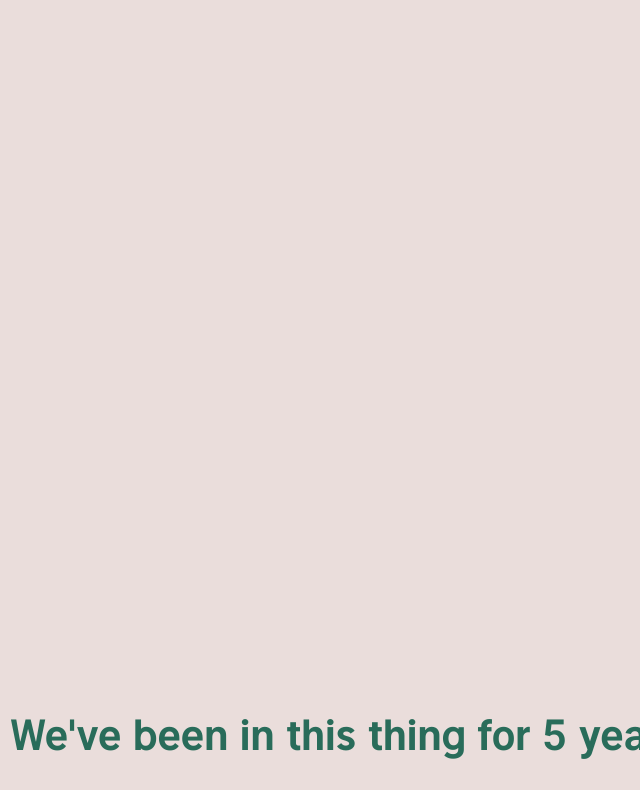
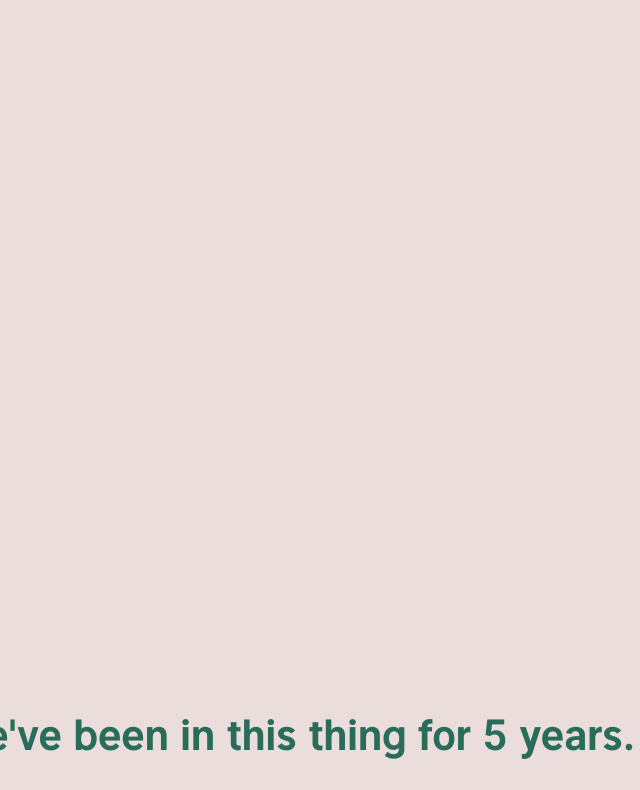
Before and after one commit to melmdesign/jl, a plain HTML site: page index.html in a window 1280 px wide. Shown: the part 470-1260 px from the top of the page, without its empty margins (348-988 px from the left). Drawn offline with nearby package versions, Linux system fonts and the light colour scheme.

Commit message:
fix padding

```diff
--- a/css/jandl5years.webflow.css
+++ b/css/jandl5years.webflow.css
@@ -8,7 +8,7 @@
   display: -ms-flexbox;
   display: flex;
   height: 100vh;
-  padding-right: 137px;
+  padding-right: 20%;
   padding-left: 20%;
   -webkit-box-pack: center;
   -webkit-justify-content: center;
```
